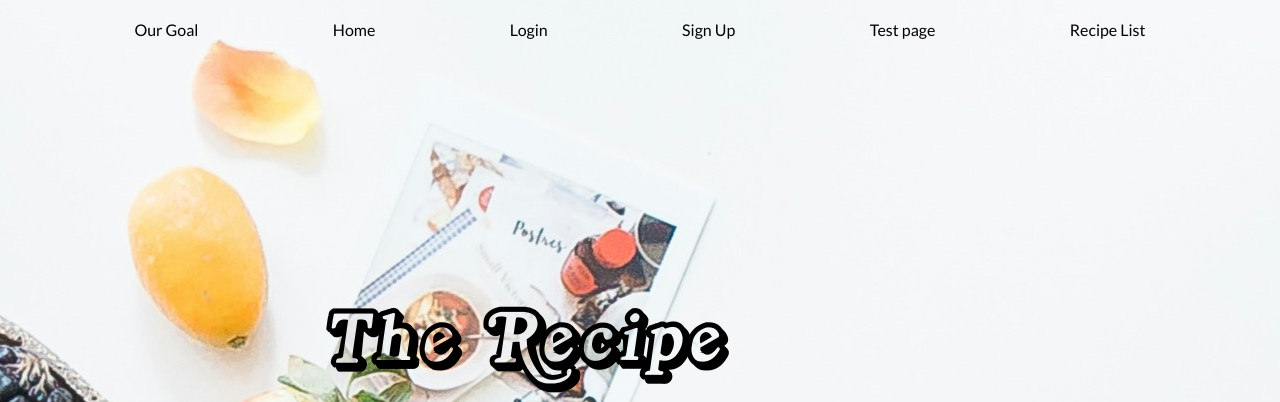
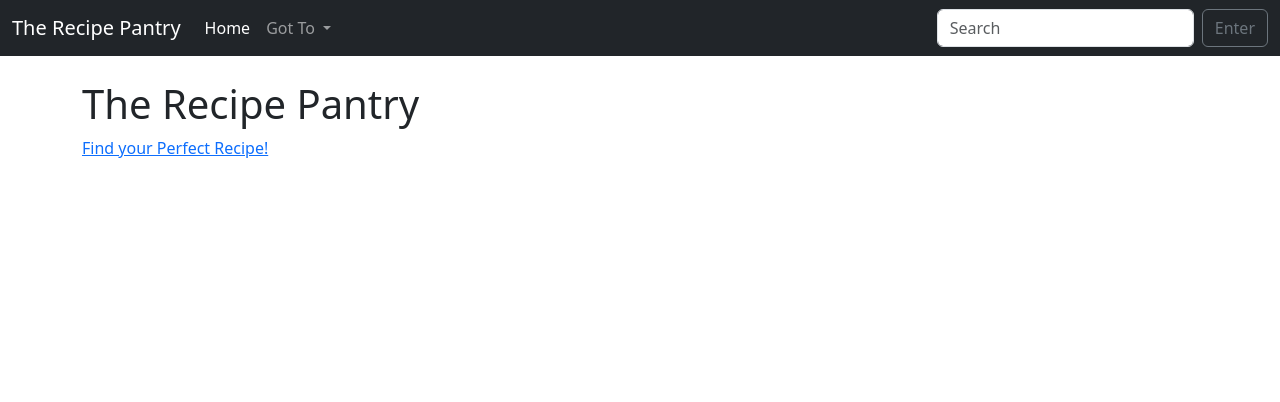
Before and after one commit to HDisHERE/Food-Website, a Django app: page / in a window 1280 px wide. Shown: the top 402 px of the page. Run offline with Django 4.2, Linux system fonts and the light colour scheme.

Commit message:
test main chnage

```diff
--- a/TheRecipePantry/RecipeApp/templates/index.html
+++ b/TheRecipePantry/RecipeApp/templates/index.html
@@ -1,32 +1,10 @@
-<!DOCTYPE html>
-<html lang="en">
-<head>
-    <meta charset="UTF-8">
-    <meta http-equiv="X-UA-Compatible" content="IE=edge">
-    <meta name="viewport" content="width=device-width, initial-scale=1.0">
-    <link rel="preconnect" href="https://fonts.googleapis.com">
-    <link rel="preconnect" href="https://fonts.gstatic.com" crossorigin>
-    <link href="https://fonts.googleapis.com/css2?family=Lato:ital,wght@0,100;0,300;0,400;0,700;0,900;1,100;1,300;1,400;1,700;1,900&family=VT323&display=swap" rel="stylesheet">
-    <link rel="stylesheet" href="../static/style.css">
-    <title>The Recipe Pantry</title>
-</head>
-<header>
+{% extends 'base.html' %}
 
-  <nav class="navbar">
-    <a href="{% url 'ourgoal' %}">Our Goal</a>
-    <a class = "active" href="{% url 'home' %}">Home</a>
-    <a href="{% url 'login' %}">Login</a>
-    <a href="{% url 'signup' %}">Sign Up</a>
-    <a href="{% url 'testpage' %}">Test page</a>
-      <a href="{% url 'recipe-list' %}">Recipe List</a>
-  </nav>
-</header>
-<body>
+{% block content %}
 <div class="logo">
     <h1>The Recipe Pantry</h1>
 </div>
 <div class="findrecipe">
     <a href="{% url 'questionnaire' %}">Find your Perfect Recipe!</a>
 </div>
-</body>
-</html>
+{% endblock %}
```
